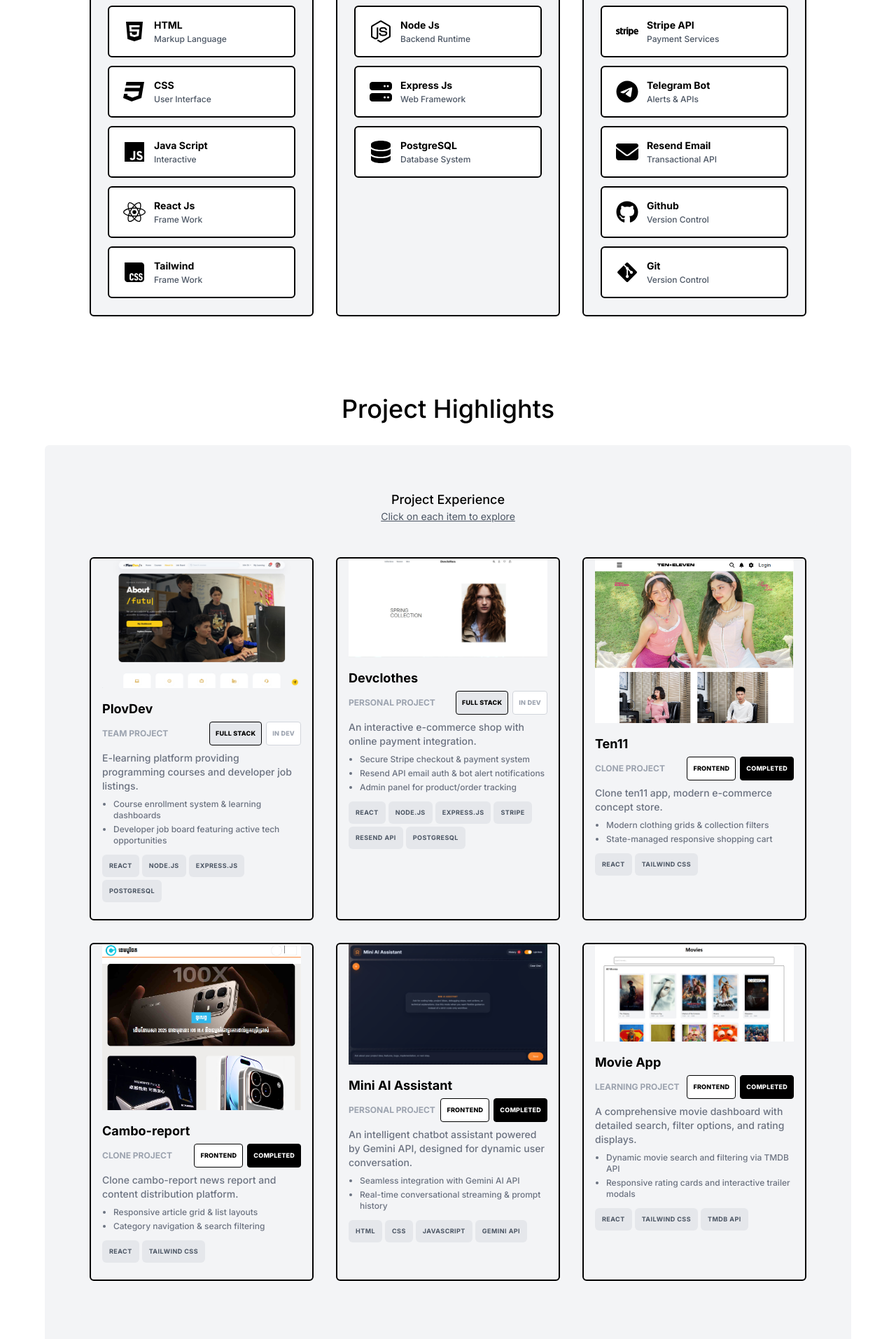
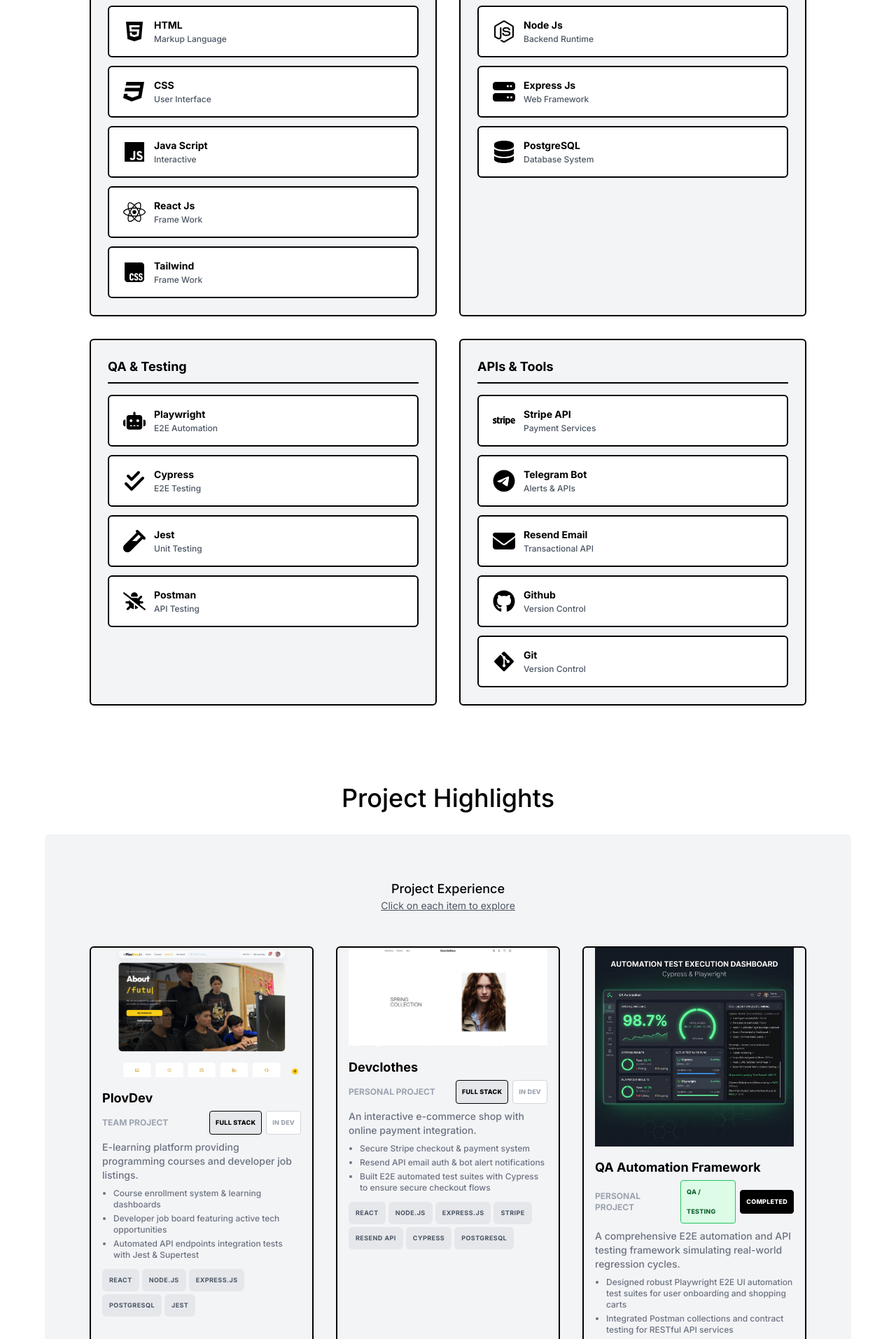
Before and after one commit to UdomHorn/Portfolio, a React (Vite) app: page / in a window 1280 px wide. Shown: the part 880-2793 px from the top of the page at 70% size. Built offline with nearby package versions, Linux system fonts and the light colour scheme.

Commit message:
feat: add QA & testing skills, update bio, and add dedicated QA Automation project card

```diff
--- a/src/sections/About.jsx
+++ b/src/sections/About.jsx
@@ -24,7 +24,7 @@
       {/* Bio Text */}
       <div className="bg-gray-100 rounded-md p-8 mt-8 w-full max-w-4xl mx-auto" data-aos="fade-up">
         <p className="font-medium text-lg text-gray-600"> Hi my name is <span className="font-bold">Udom</span>, I am a bachelor majoring in Information Technology, Fresh graduate from the Royal University of Phnom Penh since June 2024, and I have been studying at Above and Beyond School as Backend Student graduated in July 2026.</p>
-        <p className="font-medium text-lg text-gray-600 mt-4"> I have taken several courses online and also completed several projects related to web development that demonstrate my ability to turn design concepts into functional and interactive. I am excited to expand my knowledge in web development and beyond.</p>
+        <p className="font-medium text-lg text-gray-600 mt-4"> I have taken several courses online and also completed several projects related to web development that demonstrate my ability to turn design concepts into functional, interactive, and stable applications. I have a strong interest in software quality assurance and automated testing, focusing on creating reliable test suites. I am excited to expand my development and QA skills further.</p>
       </div>
 
       {/* Polaroid Gallery Grid */}
@@ -75,7 +75,8 @@
             <ul className="list-disc pl-5 text-gray-600 text-sm space-y-1 mt-3">
               <li>Mastered database design, RESTful API architecture, and server management.</li>
               <li>Gained deep knowledge of Node.js, Express.js, PostgreSQL, and security configurations.</li>
-              <li>Collaborated on backend sprint iterations, team code reviews, and API deployments.</li>
+              <li>Integrated unit/integration testing into backend projects to guarantee endpoint reliability.</li>
+              <li>Collaborated on backend sprint iterations, team code reviews, bug debugging, and API deployments.</li>
             </ul>
           </div>
 
--- a/src/sections/Hero.jsx
+++ b/src/sections/Hero.jsx
@@ -7,7 +7,7 @@
 
       <h1 className="font-bold text-6xl max-xl:text-5xl max-md:text-5xl  text-black ">Hi, I am Udom</h1>
       <div className=" bg-gray-100 rounded-md mt-8 p-8">
-        <p className="font-medium text-lg  text-gray-600 ">As a <span className="font-bold">Junior Full-Stack Developer</span>, I&apos;m passionate about building modern, scalable web applications using React, Tailwind CSS, and Node.js. I enjoy turning ideas into intuitive, high-performance products and continuously improving my skills to deliver impactful solutions within a collaborative team.</p>
+        <p className="font-medium text-lg  text-gray-600 ">As a <span className="font-bold">Junior Full-Stack Developer</span>, I&apos;m passionate about building modern, scalable web applications using React, Tailwind CSS, and Node.js. With a strong focus on software quality and automated testing, I strive to write clean, reliable code backed by robust test coverage. I enjoy turning ideas into high-performance products while continuously expanding my development and QA skill sets.</p>
       </div>
       <div className="mt-6 flex flex-wrap gap-4">
         <a
--- a/src/sections/Project.jsx
+++ b/src/sections/Project.jsx
@@ -6,6 +6,8 @@
 import devclothes from "../assets/Devclothes.jpg"
 import miniAiAssistant from "../assets/mini-ai-assistant.jpg"
 import movieApp from "../assets/movie.jpg"
+import qaAutomationDashboard from "../assets/qa-automation-dashboard.png"
+
 const projects = [
   {
     title: "PlovDev",
@@ -13,13 +15,14 @@
     description: "E-learning platform providing programming courses and developer job listings.",
     features: [
       "Course enrollment system & learning dashboards",
-      "Developer job board featuring active tech opportunities"
+      "Developer job board featuring active tech opportunities",
+      "Automated API endpoints integration tests with Jest & Supertest"
     ],
     href: "https://www.plovdev.site/",
     src: plovdev,
     status: "development",
     stack: "fullstack",
-    tech: ["React", "Node.js", "Express.js", "PostgreSQL"]
+    tech: ["React", "Node.js", "Express.js", "PostgreSQL", "Jest"]
   },
   {
     title: "Devclothes",
@@ -28,13 +31,28 @@
     features: [
       "Secure Stripe checkout & payment system",
       "Resend API email auth & bot alert notifications",
-      "Admin panel for product/order tracking"
+      "Built E2E automated test suites with Cypress to ensure secure checkout flows"
     ],
     href: "https://e-commerce-payment-31kr.onrender.com",
     src: devclothes,
     status: "development",
     stack: "fullstack",
-    tech: ["React", "Node.js", "Express.js", "Stripe", "Resend API", "PostgreSQL"]
+    tech: ["React", "Node.js", "Express.js", "Stripe", "Resend API", "Cypress", "PostgreSQL"]
+  },
+  {
+    title: "QA Automation Framework",
+    type: "Personal Project",
+    description: "A comprehensive E2E automation and API testing framework simulating real-world regression cycles.",
+    features: [
+      "Designed robust Playwright E2E UI automation test suites for user onboarding and shopping carts",
+      "Integrated Postman collections and contract testing for RESTful API services",
+      "Configured automated GitHub Actions workflows to run test regressions on pull requests"
+    ],
+    href: "https://github.com/UdomHorn/",
+    src: qaAutomationDashboard,
+    status: "completed",
+    stack: "qa",
+    tech: ["Playwright", "Cypress", "Jest", "Postman", "GitHub Actions"]
   },
   {
     title: "Ten11",
@@ -113,6 +131,10 @@
   fullstack: {
     label: "Full Stack",
     className: "bg-gray-200 text-black border border-black"
+  },
+  qa: {
+    label: "QA / Testing",
+    className: "bg-green-100 text-green-800 border border-green-500 font-extrabold"
   }
 };
 
--- a/src/sections/Skill.jsx
+++ b/src/sections/Skill.jsx
@@ -1,7 +1,7 @@
 import { useState } from "react"
 import { FontAwesomeIcon } from "@fortawesome/react-fontawesome"
 import { faHtml5, faCss3, faJs, faReact, faCss, faGithub, faNodeJs, faGitAlt, faTelegram, faStripe } from "@fortawesome/free-brands-svg-icons"
-import { faDatabase, faServer, faEnvelope } from "@fortawesome/free-solid-svg-icons"
+import { faDatabase, faServer, faEnvelope, faVial, faRobot, faCheckDouble, faBugSlash } from "@fortawesome/free-solid-svg-icons"
 
 const SkillCard = ({ icon, title, subtitle, color }) => {
   const [isHovered, setIsHovered] = useState(false);
@@ -44,6 +44,13 @@
   { icon: faDatabase, title: "PostgreSQL", subtitle: "Database System", color: "#336791" }
 ];
 
+const qaSkills = [
+  { icon: faRobot, title: "Playwright", subtitle: "E2E Automation", color: "#2EAD33" },
+  { icon: faCheckDouble, title: "Cypress", subtitle: "E2E Testing", color: "#00BF88" },
+  { icon: faVial, title: "Jest", subtitle: "Unit Testing", color: "#C21325" },
+  { icon: faBugSlash, title: "Postman", subtitle: "API Testing", color: "#FF6C37" }
+];
+
 const toolsAndApis = [
   { icon: faStripe, title: "Stripe API", subtitle: "Payment Services", color: "#635BFF" },
   { icon: faTelegram, title: "Telegram Bot", subtitle: "Alerts & APIs", color: "#0088CC" },
@@ -57,7 +64,7 @@
     <div id="skill" className="sm:px-16 px-8 pt-28 font-Inter">
       <h1 className="text-4xl font-medium pb-8 text-black flex justify-center" data-aos="fade-down">My Skill</h1>
 
-      <div className="grid grid-cols-1 md:grid-cols-2 lg:grid-cols-3 gap-8 max-w-5xl mx-auto">
+      <div className="grid grid-cols-1 md:grid-cols-2 gap-8 max-w-5xl mx-auto">
         {/* Frontend Category */}
         <div className="border-solid border-2 border-black rounded-md p-6 bg-gray-100 flex flex-col gap-4 text-left" data-aos="fade-up" data-aos-delay="0">
           <h3 className="font-bold text-black text-lg border-b-2 border-black pb-2">Frontend</h3>
@@ -69,10 +76,20 @@
         </div>
 
         {/* Backend Category */}
-        <div className="border-solid border-2 border-black rounded-md p-6 bg-gray-100 flex flex-col gap-4 text-left" data-aos="fade-up" data-aos-delay="150">
+        <div className="border-solid border-2 border-black rounded-md p-6 bg-gray-100 flex flex-col gap-4 text-left" data-aos="fade-up" data-aos-delay="100">
           <h3 className="font-bold text-black text-lg border-b-2 border-black pb-2">Backend</h3>
           <div className="flex flex-col gap-3 flex-grow">
             {backendSkills.map((skill, index) => (
+              <SkillCard key={index} {...skill} />
+            ))}
+          </div>
+        </div>
+
+        {/* QA & Testing Category */}
+        <div className="border-solid border-2 border-black rounded-md p-6 bg-gray-100 flex flex-col gap-4 text-left" data-aos="fade-up" data-aos-delay="200">
+          <h3 className="font-bold text-black text-lg border-b-2 border-black pb-2">QA & Testing</h3>
+          <div className="flex flex-col gap-3 flex-grow">
+            {qaSkills.map((skill, index) => (
               <SkillCard key={index} {...skill} />
             ))}
           </div>
```
Also changed, not shown: src/assets/qa-automation-dashboard.png (added).
